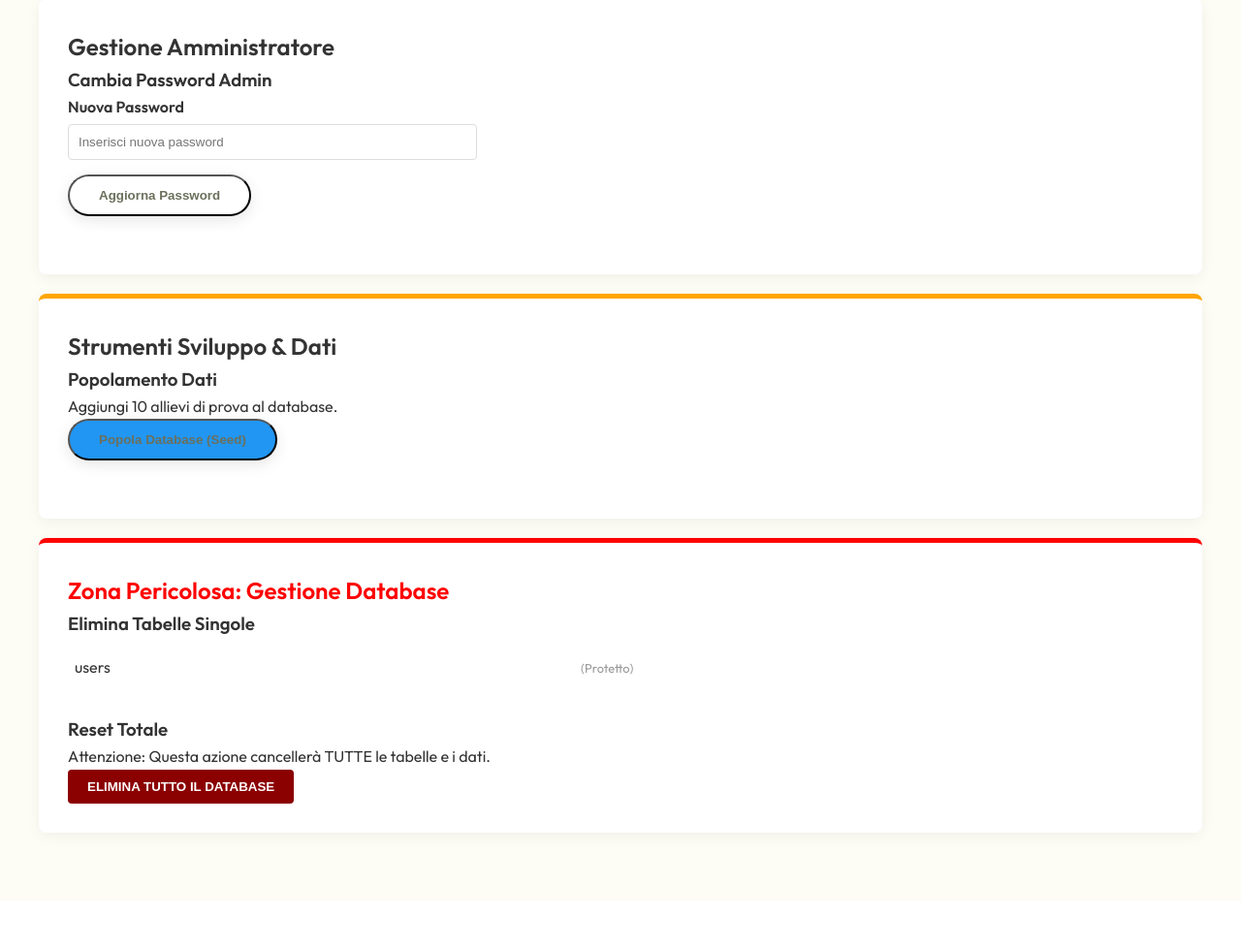
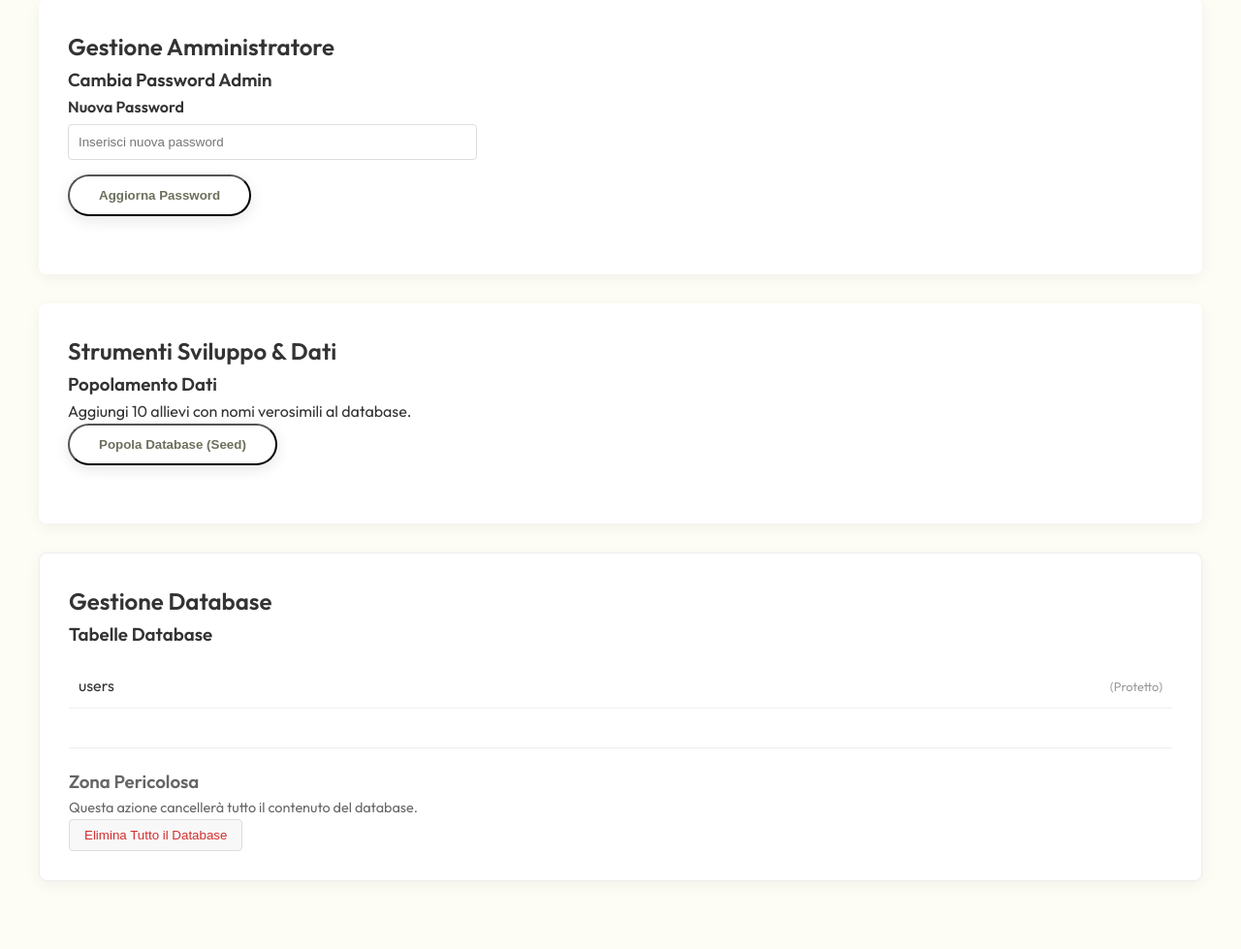
Before and after one commit to maxziro/Yoga-Studio-crm, a PHP site: page /settings in a window 1280 px wide. Shown: the part 129-1108 px from the top of the page at 97% size. Before the commit the page ends 998 px from the top, so only its background shows below. Run offline with PHP 8.4, Linux system fonts and the light colour scheme; the visitor is signed in with stand-in values (Sample User, id 1).

Commit message:
style: sober settings design and realistic seeding

```diff
--- a/src/Controllers/SettingsController.php
+++ b/src/Controllers/SettingsController.php
@@ -39,15 +39,24 @@ class SettingsController
 
     public function seedDatabase()
     {
-        // Seeding 10 dummy students
-        for ($i = 1; $i <= 10; $i++) {
-            $this->user->name = "Allievo Demo $i";
-            $this->user->email = "allievo$i@demo.com";
+        $names = ['Marco', 'Giulia', 'Alessandro', 'Francesca', 'Luca', 'Sofia', 'Matteo', 'Chiara', 'Davide', 'Sara', 'Simone', 'Valentina', 'Lorenzo', 'Alice', 'Andrea'];
+        $surnames = ['Rossi', 'Bianchi', 'Ferrari', 'Esposito', 'Ricci', 'Marino', 'Greco', 'Bruno', 'Gallo', 'Conti', 'De Luca', 'Mancini', 'Rizzo', 'Lombardi'];
+
+        // Seeding 10 realistic students
+        for ($i = 0; $i < 10; $i++) {
+            $firstName = $names[array_rand($names)];
+            $lastName = $surnames[array_rand($surnames)];
+
+            $this->user->name = "$firstName $lastName";
+            // Create a cleaner email, maybe handle duplicates roughly by adding random number if needed,
+            // but for 10 records collision is rare enough or fine to fail.
+            // Adding rand to ensure uniqueness for UNIQUE constraint on email.
+            $this->user->email = strtolower($firstName . "." . $lastName . rand(10, 99) . "@example.com");
             $this->user->password = "password123";
             $this->user->role = "student";
             $this->user->create();
         }
-        header("Location: /settings?success=Database popolato con 10 allievi");
+        header("Location: /settings?success=Database popolato con 10 nuovi allievi");
     }
 
     public function dropTable()
--- a/src/Views/settings/index.php
+++ b/src/Views/settings/index.php
@@ -18,38 +18,38 @@
     </form>
 </div>
 
-<div class="dashboard-card" style="border-top: 5px solid #ffa500;">
+<div class="dashboard-card" style="margin-top: 30px;">
     <h2>Strumenti Sviluppo & Dati</h2>
 
     <div style="margin-bottom: 30px;">
         <h3>Popolamento Dati</h3>
-        <p>Aggiungi 10 allievi di prova al database.</p>
+        <p>Aggiungi 10 allievi con nomi verosimili al database.</p>
         <form action="/settings/seed" method="POST">
-            <button type="submit" class="cta-button" style="background-color: #2196F3;">Popola Database (Seed)</button>
+            <button type="submit" class="cta-button">Popola Database (Seed)</button>
         </form>
     </div>
 </div>
 
-<div class="dashboard-card" style="border-top: 5px solid red;">
-    <h2 style="color: red;">Zona Pericolosa: Gestione Database</h2>
+<div class="dashboard-card" style="margin-top: 30px; border: 1px solid #eee;">
+    <h2>Gestione Database</h2>
 
     <div style="margin-bottom: 30px;">
-        <h3>Elimina Tabelle Singole</h3>
-        <table style="width: 100%; text-align: left; margin-top: 10px;">
+        <h3>Tabelle Database</h3>
+        <table style="width: 100%; text-align: left; margin-top: 15px; border-collapse: collapse;">
             <?php if (!empty($tables)): ?>
                 <?php foreach ($tables as $table): ?>
-                    <tr>
-                        <td style="padding: 5px;"><?php echo $table; ?></td>
-                        <td>
+                    <tr style="border-bottom: 1px solid #f0f0f0;">
+                        <td style="padding: 10px;"><?php echo $table; ?></td>
+                        <td style="text-align: right;">
                             <?php if ($table !== 'users'): ?>
                                 <form action="/settings/drop_table" method="POST" style="display:inline;"
                                     onsubmit="return confirm('Sei sicuro di voler ELIMINARE la tabella <?php echo $table; ?>? I dati andranno persi.');">
                                     <input type="hidden" name="table" value="<?php echo $table; ?>">
                                     <button type="submit"
-                                        style="background: red; color: white; border: none; padding: 5px 10px; cursor: pointer; border-radius: 4px;">Elimina</button>
+                                        style="background: transparent; color: #666; border: 1px solid #ddd; padding: 5px 10px; cursor: pointer; border-radius: 4px; font-size: 0.9em;">Elimina</button>
                                 </form>
                             <?php else: ?>
-                                <span style="color: #999; font-size: 0.8em;">(Protetto)</span>
+                                <span style="color: #999; font-size: 0.8em; padding: 5px 10px;">(Protetto)</span>
                             <?php endif; ?>
                         </td>
                     </tr>
@@ -60,14 +60,14 @@
         </table>
     </div>
 
-    <div>
-        <h3>Reset Totale</h3>
-        <p>Attenzione: Questa azione cancellerà TUTTE le tabelle e i dati.</p>
+    <div style="margin-top: 40px; padding-top: 20px; border-top: 1px solid #eee;">
+        <h3 style="color: #666;">Zona Pericolosa</h3>
+        <p style="font-size: 0.9em; color: #666;">Questa azione cancellerà tutto il contenuto del database.</p>
         <form action="/settings/nuke" method="POST"
             onsubmit="return confirm('SEI SICURO? QUESTA AZIONE CANCELLERÀ TUTTO IL DATABASE E NON È REVERSIBILE!');">
             <button type="submit"
-                style="background: darkred; color: white; border: none; padding: 10px 20px; cursor: pointer; border-radius: 4px; font-weight: bold;">ELIMINA
-                TUTTO IL DATABASE</button>
+                style="background: #f8f8f8; color: #d32f2f; border: 1px solid #ddd; padding: 8px 15px; cursor: pointer; border-radius: 4px;">Elimina
+                Tutto il Database</button>
         </form>
     </div>
 </div>
```
